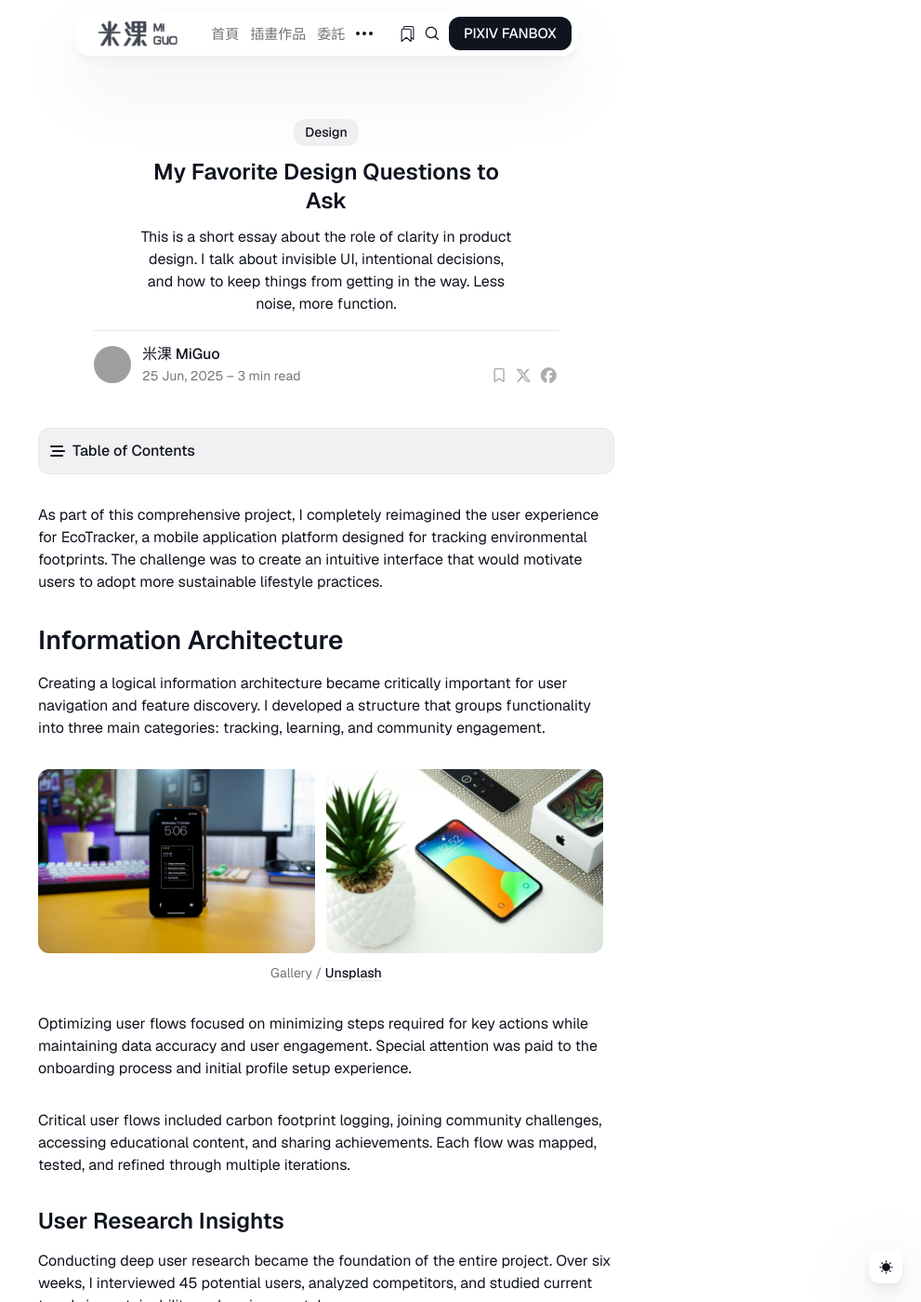
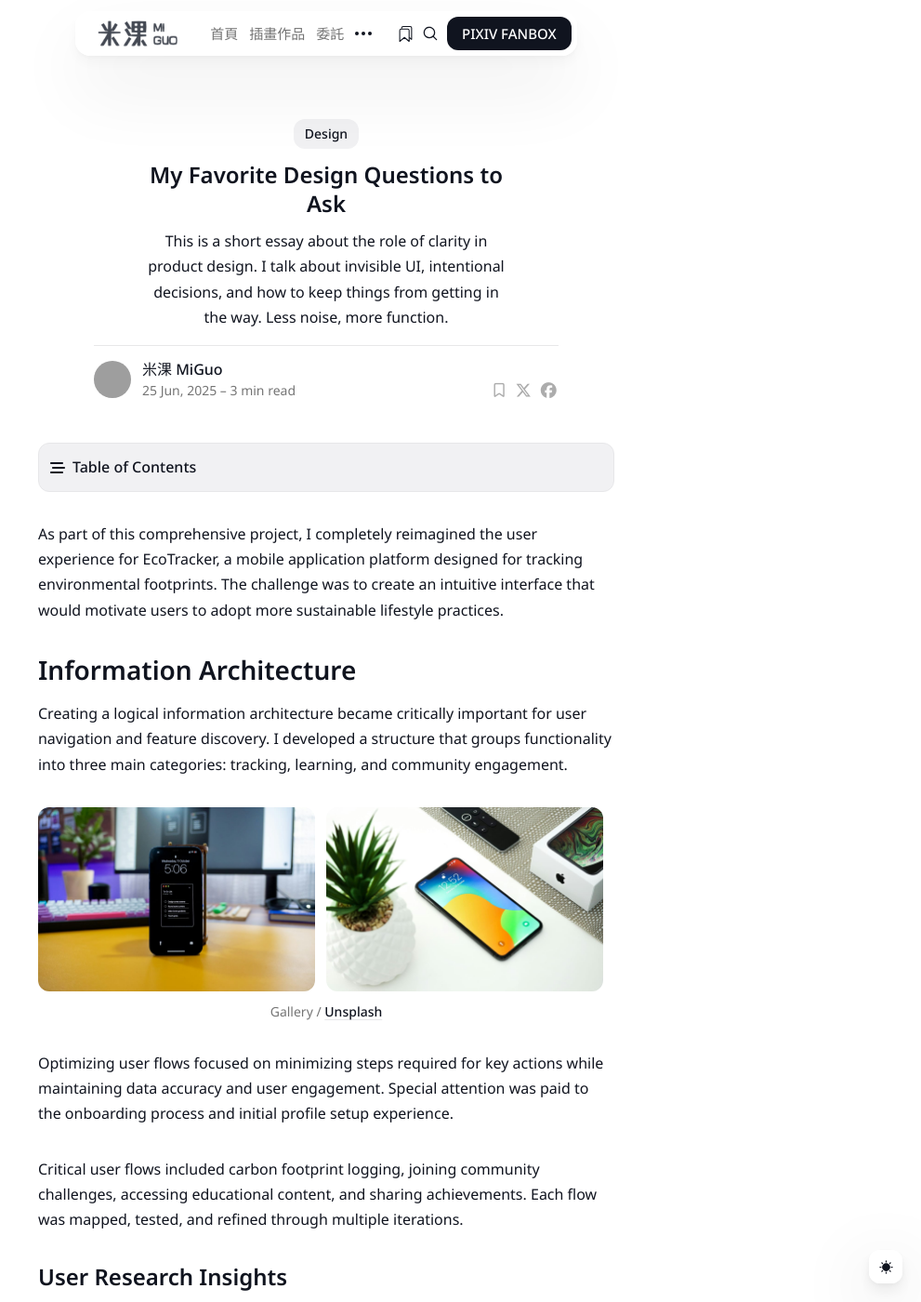
Before and after one commit to miguotw/MiGuo-Website, a Jekyll site: the page built from _posts/2025-06-25-my-favorite-design-questions-to-ask.md, in a window 1280 px wide and 1400 px high. Shown: the whole window at 93% size, without its empty margins (289-1280 px from the left). Built offline with Jekyll 4.4.1, drawn with Linux system fonts in a browser that asks for light colours; nearby versions of some CDN libraries; grey boxes are pictures that could not be loaded.

Commit message:
修改全局字體為 Noto Sans 家族

```diff
--- a/_includes/head.html
+++ b/_includes/head.html
@@ -23,7 +23,8 @@
   <!-- Fonts -->
   <link rel="preconnect" href="https://fonts.googleapis.com">
   <link rel="preconnect" href="https://fonts.gstatic.com" crossorigin>
-  <link href="https://fonts.googleapis.com/css2?family=Geist:wght@100..900&display=swap" rel="stylesheet">
+
+  <link href="https://fonts.googleapis.com/css2?family=Noto+Sans:wght@400;500;600;700&family=Noto+Sans+TC:wght@400;500;600;700&family=Noto+Sans+JP:wght@400;500;600;700&display=swap" rel="stylesheet">
 
   <script>
     {% if site.data.settings.color_scheme == "auto" %}
--- a/css/_0-settings/variables.scss
+++ b/css/_0-settings/variables.scss
@@ -18,14 +18,14 @@ $global-transition: all .2s;
 $base-font-size: 16px;
 $base-font-style: normal;
 $base-font-variant: normal;
-$base-font-weight: normal;
-$base-font-family: 'Geist', Helvetica Neue, Helvetica, Arial, sans-serif;
-$base-line-height: 1.5;
+$base-font-weight: 500;
+$base-font-family: 'Noto Sans','Noto Sans JP','Noto Sans TC',-apple-system,BlinkMacSystemFont,'PingFang TC','Microsoft JhengHei',sans-serif;
+$base-line-height: 1.7;
 $base-letter-spacing: normal;
 
 // Headings
 $heading-font-weight: 600;
-$heading-font-family: 'Geist', Helvetica Neue, Helvetica, Arial, sans-serif;
+$heading-font-family: 'Noto Sans','Noto Sans JP','Noto Sans TC',-apple-system,BlinkMacSystemFont,'PingFang TC','Microsoft JhengHei',sans-serif;
 
 $font-size-h1: 36px;
 $font-size-h2: 28px;
```
